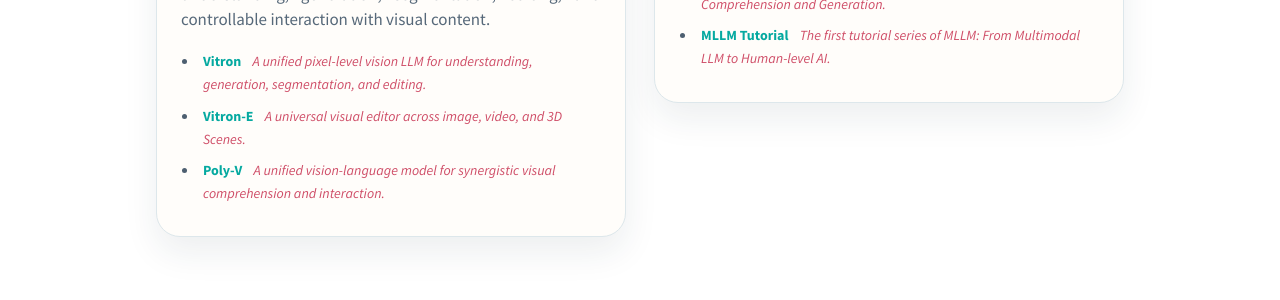
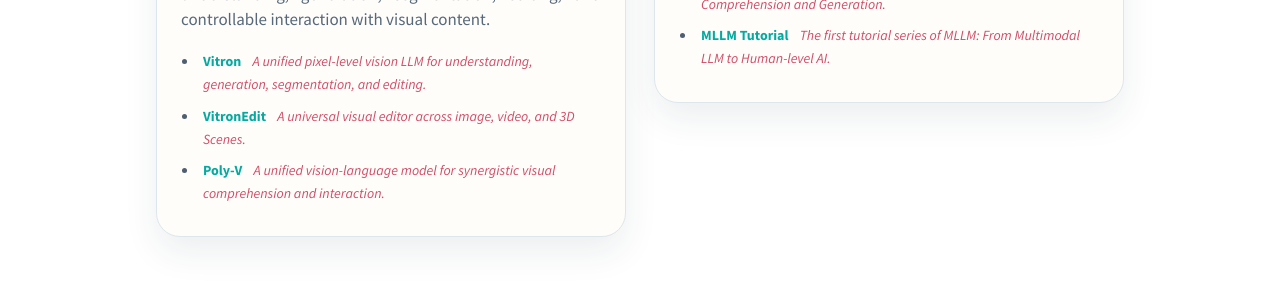
Before and after one commit to scofield7419/scofield7419.github.io, a Jekyll site: the page built from _pages/research.md, in a window 1280 px wide and 900 px high, scrolled down 1868 px. Shown: the part 153-453 px from the top of the window. Built offline with Jekyll 4.4.1, drawn with Linux system fonts in a browser that asks for light colours; nearby versions of some CDN libraries; comment, search, counter and statistics services are not loaded; a style sheet for code colours, icons or effects is not loaded.

Commit message:
Update research.yml

```diff
--- a/_data/research.yml
+++ b/_data/research.yml
@@ -68,8 +68,8 @@
           - name: Vitron
             link: https://vitron-llm.github.io/Vitron
             note: "A unified pixel-level vision LLM for understanding, generation, segmentation, and editing."
-          - name: Vitron-E
-            link: https://vitron-llm.github.io/Vitron-E/
+          - name: VitronEdit
+            link: https://vitron-llm.github.io/VitronEdit/
             note: "A universal visual editor across image, video, and 3D Scenes."
           - name: Poly-V
             link: https://vitron-llm.github.io/PolyV/
```
